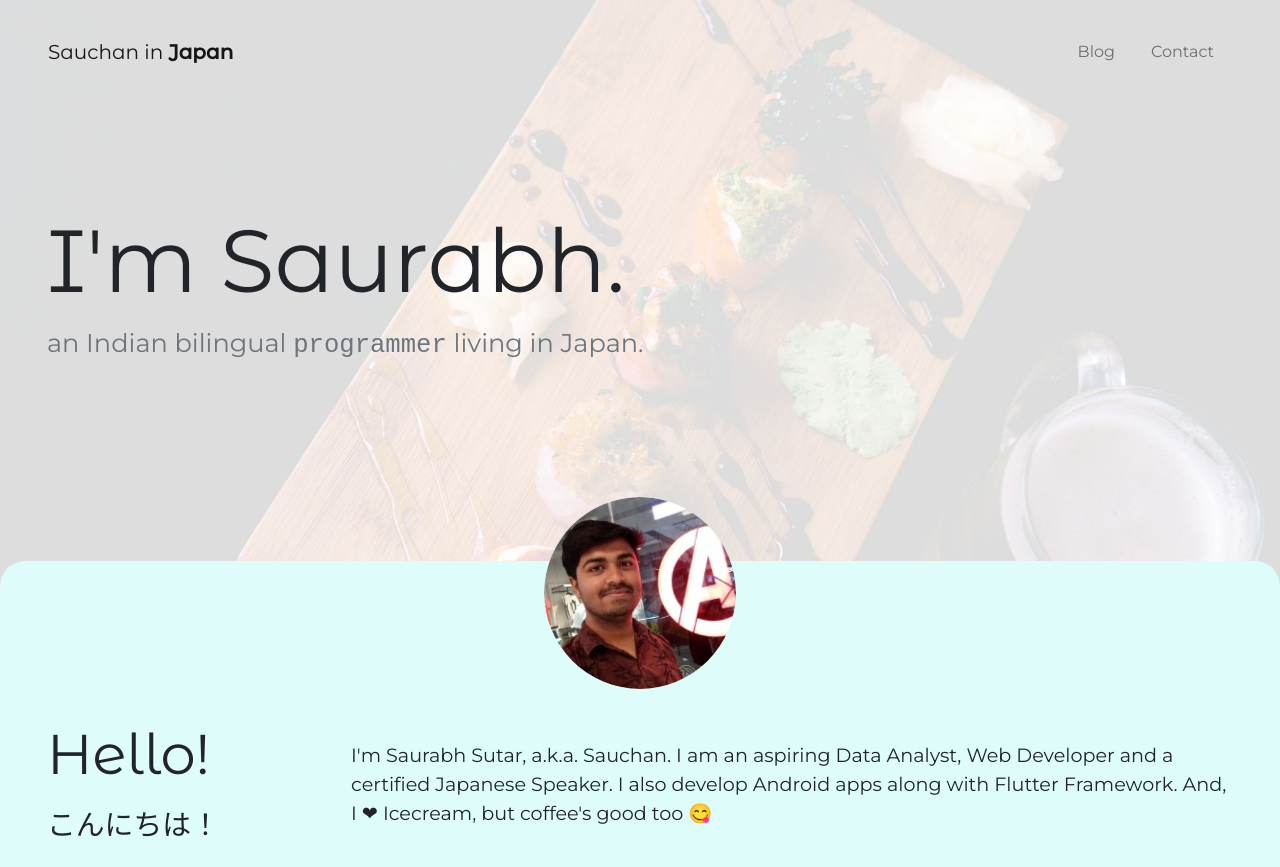
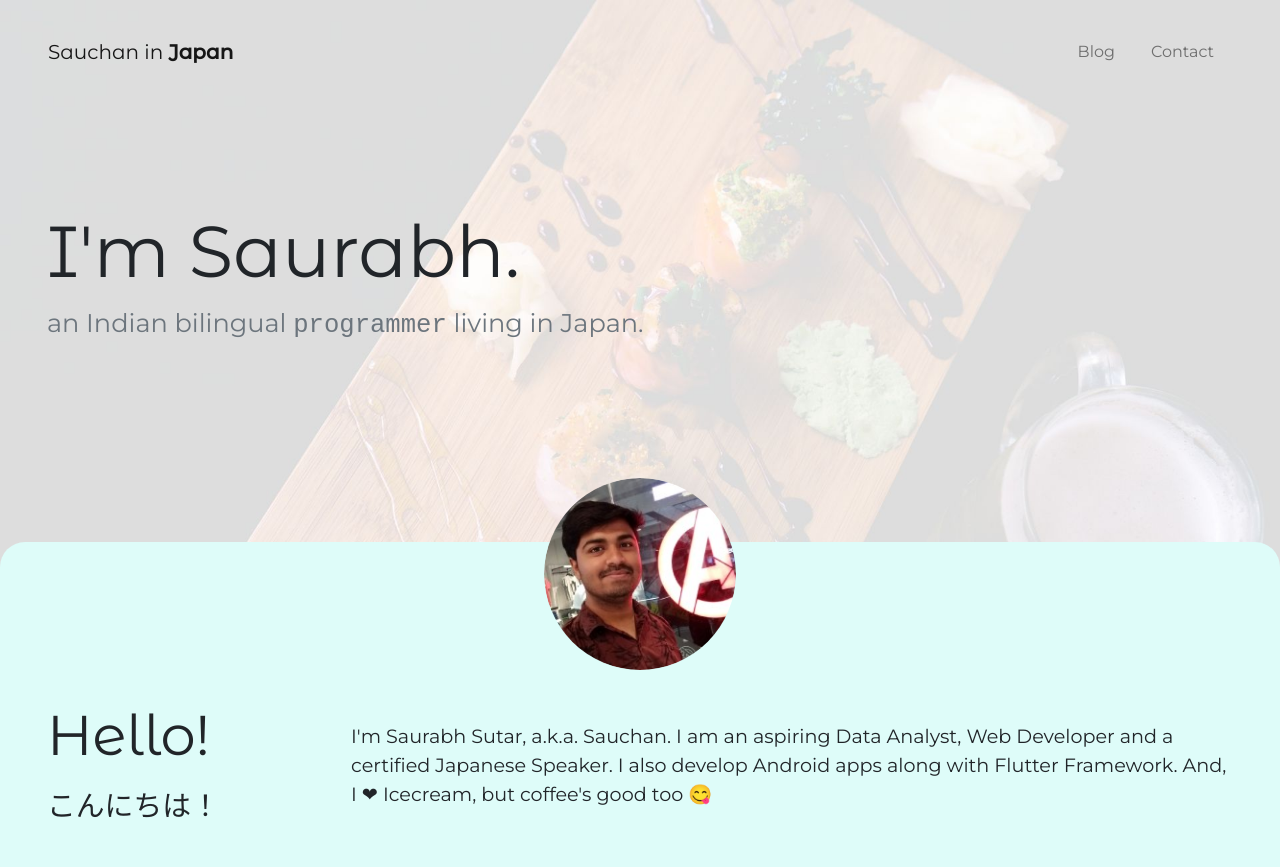
Before and after one commit to saurabhh404/sauchan-in-japan, a plain HTML site: page index.html in a window 1280 px wide. Shown: the top 867 px of the page. Drawn offline with nearby package versions, Linux system fonts and the light colour scheme; a web font is replaced by a local one.

```diff
--- a/index.html
+++ b/index.html
@@ -40,7 +40,7 @@
     </nav>
     <div class="jumbotron jumbotron-fluid name">
       <div class="container">
-        <h1 class="display-2 headings">I'm Saurabh.</h1>
+        <h1 class="display-3 headings">I'm Saurabh.</h1>
         <h2><small class="text-muted">an Indian bilingual <span class="programmer">programmer</span> living in Japan.</small></h2>
       </div>
     </div>
```
